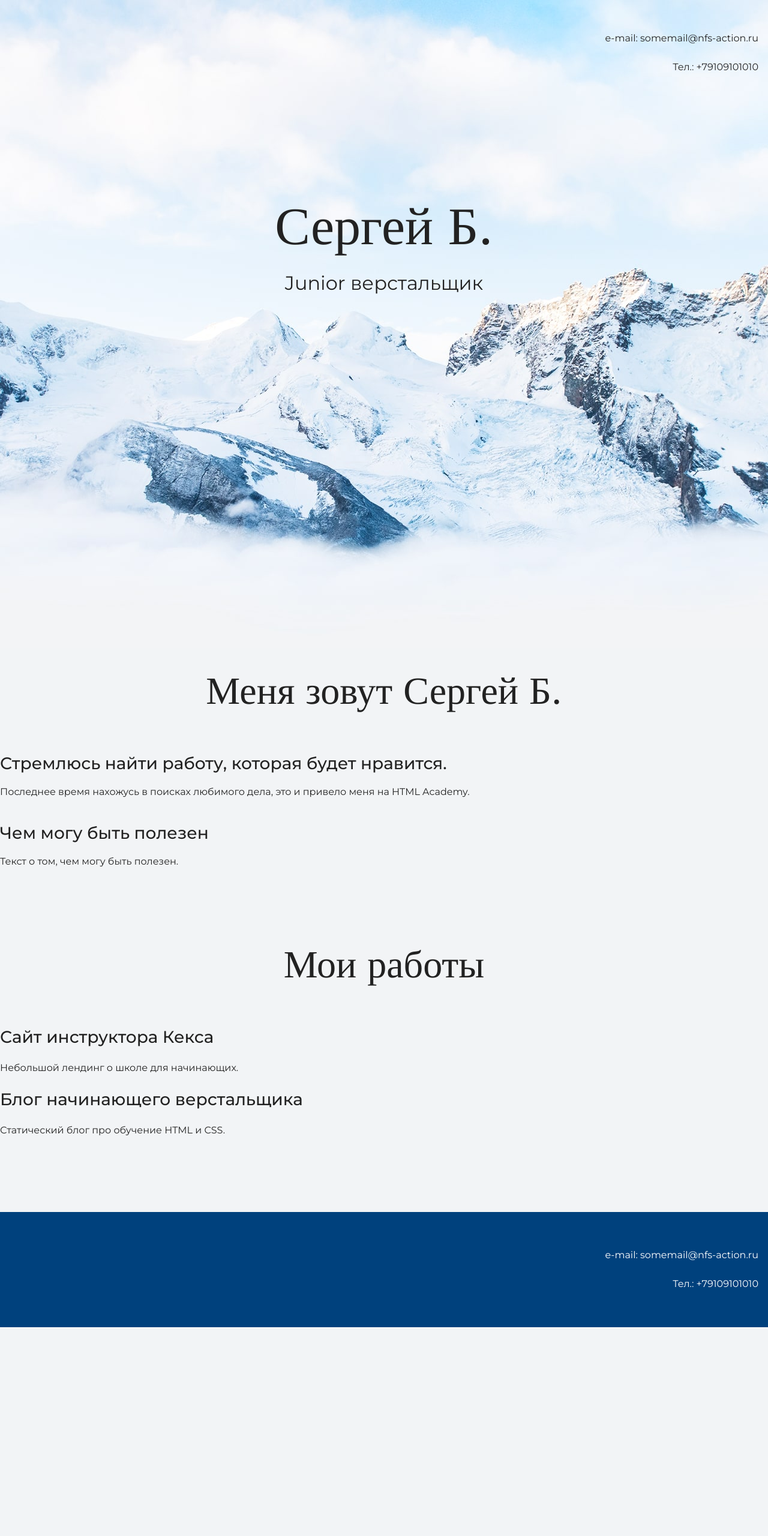
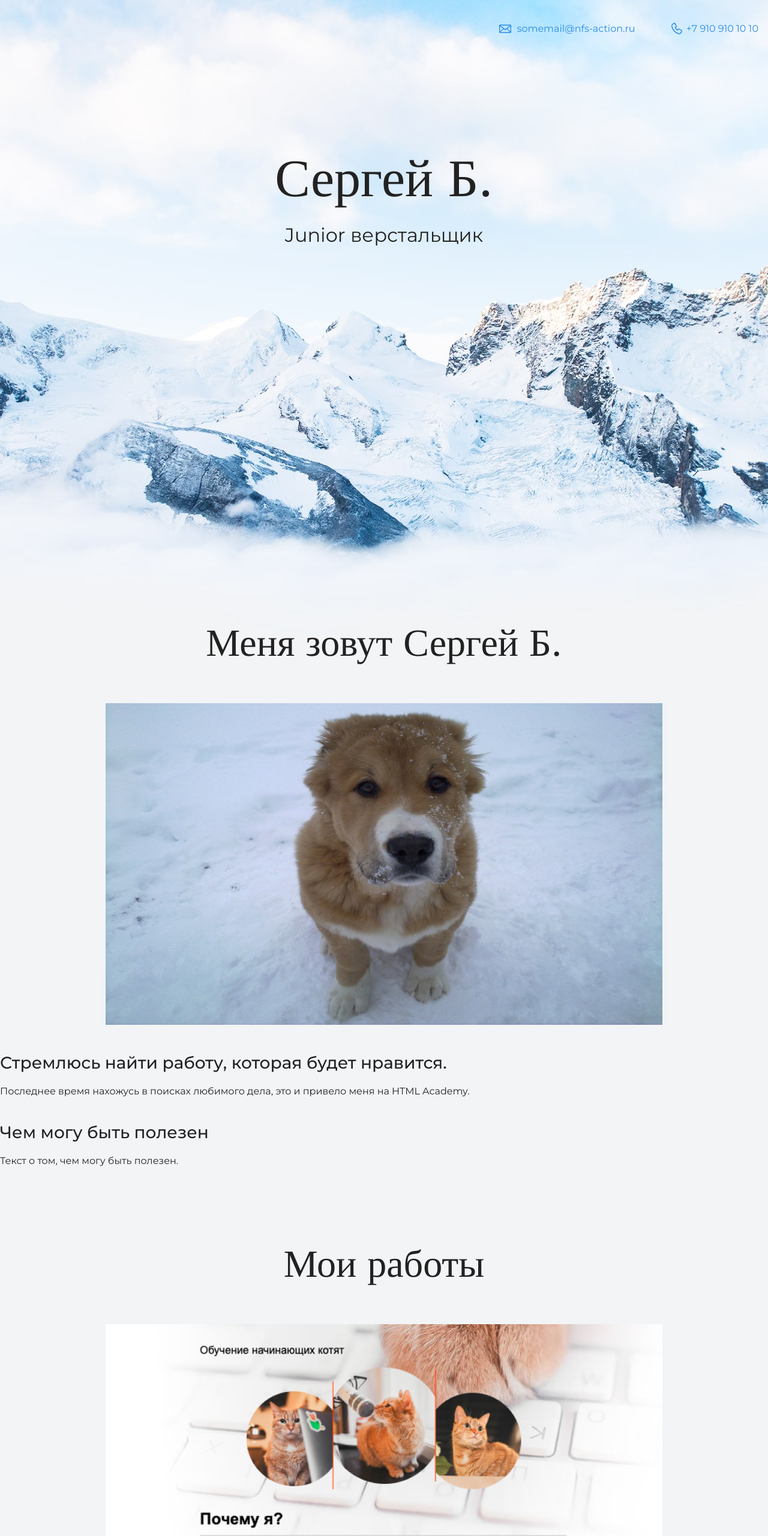
Before and after one commit to SergeyB02/portfolio-step-1, a plain HTML site: page index.html in a window 1280 px wide. Shown: the top 2560 px of the page at 60% size. Before the commit the page ends 2212 px from the top, so only its background shows below. Drawn offline with nearby package versions, Linux system fonts and the light colour scheme.

Commit message:
Add files via upload

```diff
--- a/index.html
+++ b/index.html
@@ -10,7 +10,8 @@
   <body>
     <header class="page-header">
       <div class="container">
-      <p>e-mail: somemail@nfs-action.ru</p>      <p>Тел.: +79109101010</p>
+      <a class="header-email" href="mailto: somemail@nfs-action.ru" >somemail@nfs-action.ru</a>
+      <a class="header-phone" href="tel: +79109101010">+7 910 910 10 10</a>
       </div>
     </header>
 
@@ -23,6 +24,9 @@
 
     <section class="intro">
       <h2 class="subheading">Меня зовут Сергей Б.</h2>
+      <figure class="user-image">
+          <img src="files/user.jpg" width="928" height="536" alt="Фотография">
+      </figure>
       <h3>Стремлюсь найти работу, которая будет нравится.</h3>
       <p>Последнее время нахожусь в поисках любимого дела, это и привело меня на HTML Academy.</p>
       <h3>Чем могу быть полезен</h3>
@@ -31,17 +35,20 @@
 
     <section class="portfolio">
       <h2 class="subheading">Мои работы</h2>
-
+      <figure class="project-image">
+        <img src="files/project.jpg" width="928" height="536" alt="Сайт инструктора Кекса">
+        </figure>
       <h3>Сайт инструктора Кекса</h3>
       <p>Небольшой лендинг о школе для начинающих.</p>
-
+      <a class="button" href="source/project/index.html">Открыть страницу</a>
       <h3>Блог начинающего верстальщика</h3>
       <p>Статический блог про обучение HTML и CSS.</p>
     </section>
 
     <footer class="page-footer">
       <div class="container">
-      <p>e-mail: somemail@nfs-action.ru</p>      <p>Тел.: +79109101010</p>
+        <a class="footer-email" href="mailto: somemail@nfs-action.ru" >somemail@nfs-action.ru</a>
+        <a class="footer-phone" href="tel: +79109101010">+7 910 910 10 10</a>
       </div>
     </footer>
   </body>
```
